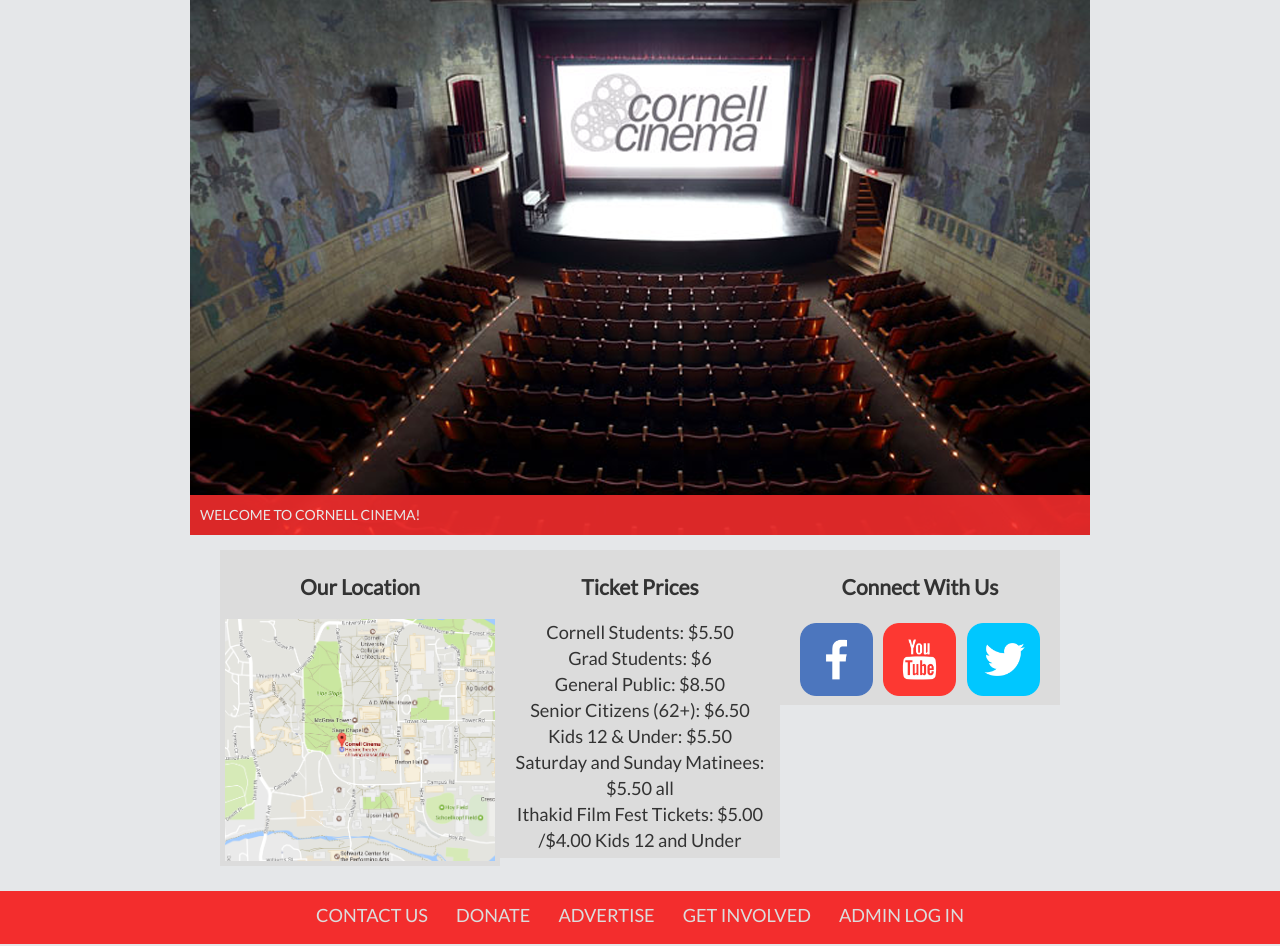
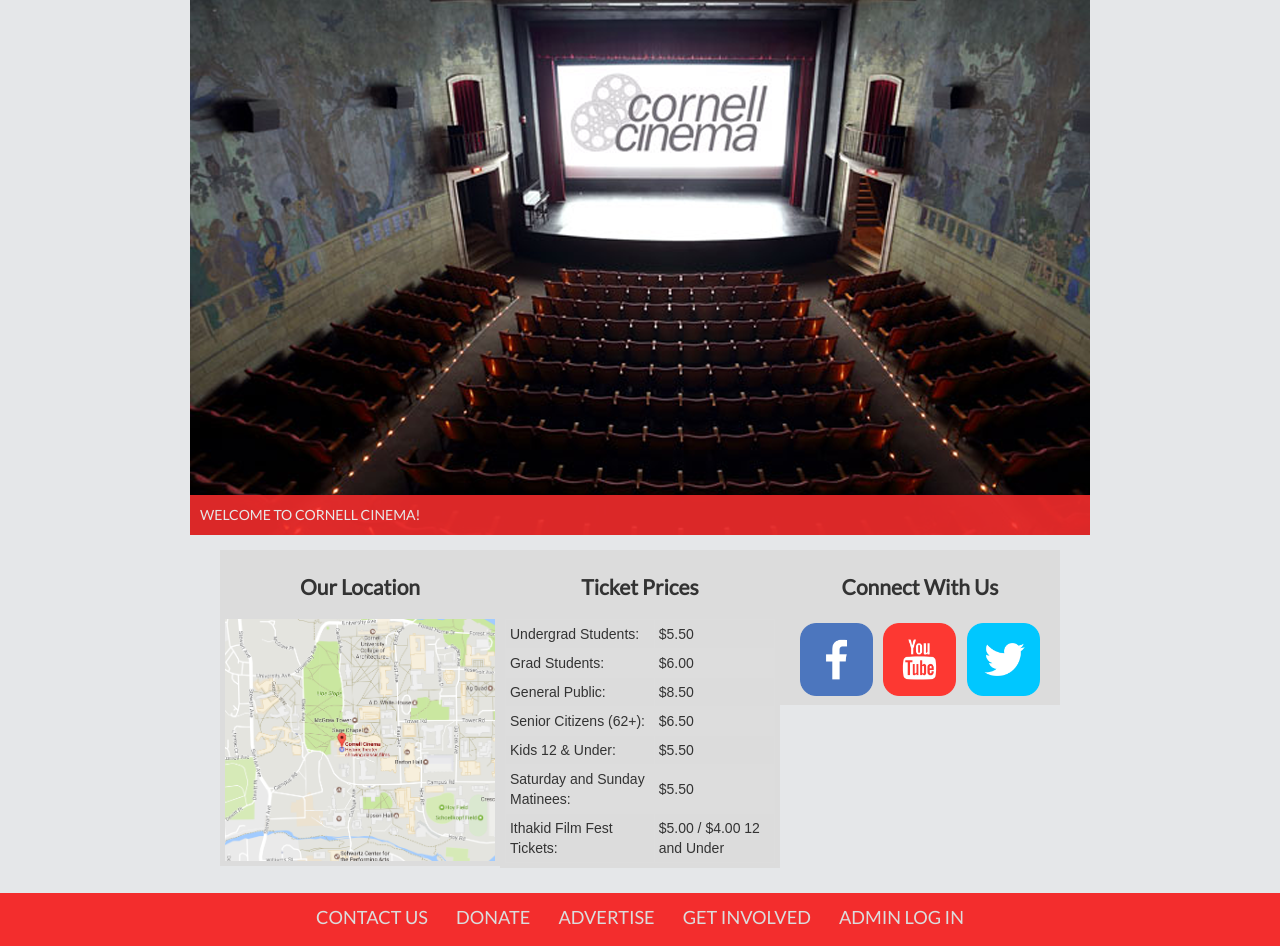
Before and after one commit to anniehughey/CineHackers, a PHP site: page / in a window 1280 px wide. Shown: the part 188-1134 px from the top of the page. Run offline with PHP 8.4, Linux system fonts and the light colour scheme; some libraries are stand-ins or nearby versions.

Commit message:
Changed prices to table format

```diff
--- a/CornellCinema/index.php
+++ b/CornellCinema/index.php
@@ -78,7 +78,37 @@
 				<!-- end of thumbnail 1 div -->
 				<div class="col-sm-12 col-lg-4 prices">
 					<h2>Ticket Prices</h2>
-					<ul>
+					<table class = "pricesTable">
+						<tr>
+							<td>Undergrad Students:</td>
+							<td>$5.50</td>
+						</tr>
+						<tr>
+							<td>Grad Students:</td>
+							<td>$6.00</td>
+						</tr>
+						<tr>
+							<td>General Public:</td>
+							<td>$8.50</td>
+						</tr>
+						<tr>
+							<td>Senior Citizens (62+):</td>
+							<td>$6.50</td>
+						</tr>
+						<tr>
+							<td>Kids 12 &amp; Under:</td>
+							<td>$5.50</td>
+						</tr>
+						<tr>
+							<td>Saturday and Sunday Matinees:</td>
+							<td>$5.50</td>
+						</tr>
+						<tr>
+							<td>Ithakid Film Fest Tickets:</td>
+							<td>$5.00 / $4.00 12 and Under</td>
+						</tr>
+					</table>
+					<!--<ul>
 						<li>Cornell Students: $5.50</li>
 						<li>Grad Students: $6</li>
 						<li>General Public: $8.50</li>
@@ -86,7 +116,7 @@
 						<li>Kids 12 &amp; Under: $5.50</li>
 						<li>Saturday and Sunday Matinees: $5.50 all</li>
 						<li>Ithakid Film Fest Tickets: $5.00 /$4.00 Kids 12 and Under</li>
-					</ul>
+					</ul>-->
 
 				</div>
 				<!-- end of thumbnail 2 div -->
--- a/CornellCinema/styles/style.css
+++ b/CornellCinema/styles/style.css
@@ -445,3 +445,21 @@ a {
 .WSHsunset {
 	width: 100%;
 }
+
+/** PRICES TABLE */
+
+.pricesTable {
+    font-family: arial, sans-serif;
+    border-collapse: collapse;
+    width: 100%;
+}
+
+.pricesTable td, th {
+    border: 1px solid #dddddd;
+    text-align: left;
+    padding: 4px;
+}
+
+.pricesTable tr:nth-child(even) {
+    background-color: #dddddd;
+}
```
